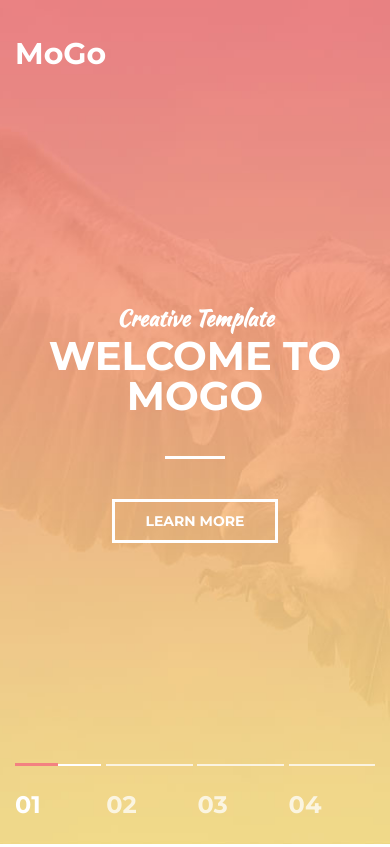
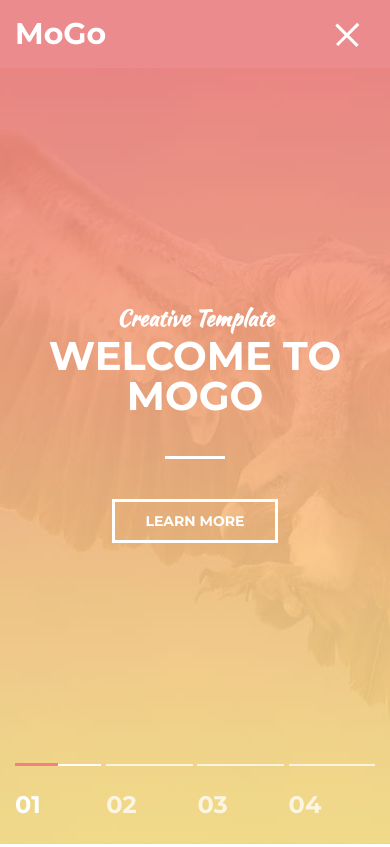
Before and after one commit to AleksandrTim/MoGo, a plain HTML site: page index.html in a window 390 px wide. Shown: the top 847 px of the page. Drawn offline with Linux system fonts and the light colour scheme.

Commit message:
10 - Adaptive layout 03

```diff
--- a/assets/css/style.css
+++ b/assets/css/style.css
@@ -55,6 +55,23 @@ hr {
     z-index: 1000;
 }
 
+.header.fixed {
+
+    background-color: #eb8b8d;
+    box-shadow: 0 3px 10px rgba(0, 0, 0, .2);
+
+    position: fixed;
+    top: 0;
+    left: 0;
+    right: 0;
+
+    transform: translate3d(0, 0, 0);
+}
+
+.header.active {
+    background-color: #eb8b8d;
+}
+
 .header_inner{
     display: flex;
     justify-content: space-between;
@@ -114,6 +131,85 @@ hr {
 .nav_link.active {
     color: #fce38a;
 }
+
+/* Nav toggle */
+.nav_toogle {
+    width: 30px;
+    padding: 10px 0;
+
+    display: none;
+
+    font-size: 0;
+    color: transparent;
+
+    border: 0;
+    background: none;
+    cursor: pointer;
+
+    position: absolute;
+    top: 24px;
+    right: 24px;
+    z-index: 1;
+}
+
+.nav_toogle_item {
+    display: block;
+    width: 100%;
+    height: 3px;
+
+    background-color: #fff;
+
+    position: absolute;
+    top: 0;
+    right: 0;
+    bottom: 0;
+    left: 0;
+    margin: auto;
+
+    transition: background .2s linear;
+}
+
+.nav_toogle.active .nav_toogle_item {
+    background: none;
+}
+
+.nav_toogle.active
+.nav_toogle_item:before {
+    transform-origin: left top;
+    transform: rotate(45deg)
+    translate3d(0, -2px, 0);
+}
+
+.nav_toogle.active
+.nav_toogle_item:after {
+    transform-origin: left bottom;
+    transform: rotate(-45deg)
+    translate3d(0px, 3px, 0);
+}
+
+.nav_toogle_item:before,
+.nav_toogle_item:after {
+    content: '';
+    width: 100%;
+    height: 3px;
+
+    background-color: #fff;
+
+    position: absolute;
+    left: 0;
+    z-index: 1;
+
+    transition: transform .2s linear;
+}
+
+.nav_toogle_item:before {
+    top: -8px;
+}
+
+.nav_toogle_item:after {
+    bottom: -8px;
+}
+
 
 /* Button */
 .btn {
@@ -147,6 +243,8 @@ hr {
     justify-content: center;
     width: 100%;
     height: 100vh;
+    min-height: 820px;
+    position: relative;
 
     background: url('../images/intro.jpg')
     center
@@ -1356,17 +1454,42 @@ hr {
 @media (max-width: 770px) {
 
     /* Intro */
+    .intro {
+        min-height: 650px;
+    }
+
     .intro_suptitle {
         font-size: 22px;
     }
 
     .intro_title {
         font-size: 40px;
+    }
+
+    /* Header */
+    .header {
+        padding: 10px 0;
     }
 
     /* Nav */
     .nav {
         display: none;
+
+        width: 100%;
+        position: absolute;
+        top: 100%;
+        left: 0;
+        background-color: #eb8b8d;
+    }
+
+    .nav_link {
+        display: block;
+        margin: 0;
+        padding: 8px 20px;
+    }
+
+    .nav_toogle {
+        display: block;
     }
 
     /* Section */
--- a/index.html
+++ b/index.html
@@ -18,7 +18,7 @@
 </head>
 
 <body>
-    <header class='header'>
+    <header class='header active'>
         <div class='container'>
             <div class='header_inner'>
                 <div class='header_logo'>MoGo</div>
@@ -31,6 +31,11 @@
                     <a class='nav_link' href='#'><i class="fas fa-shopping-cart"></i></a>
                     <a class='nav_link' href='#'><i class="fas fa-search"></i></a>
                 </nav>
+
+                <button class="nav_toogle active" type="button">
+                    <span class="nav_toogle_item">Menu</span>
+                </button>
+
             </div>
         </div>
     </header>
```
